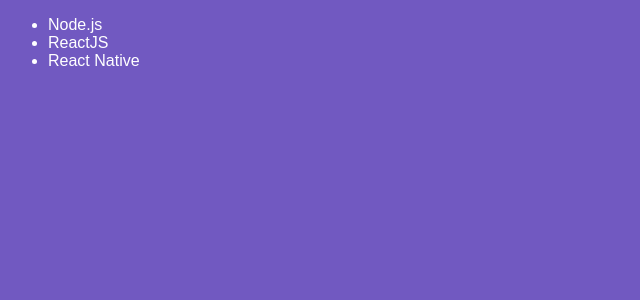
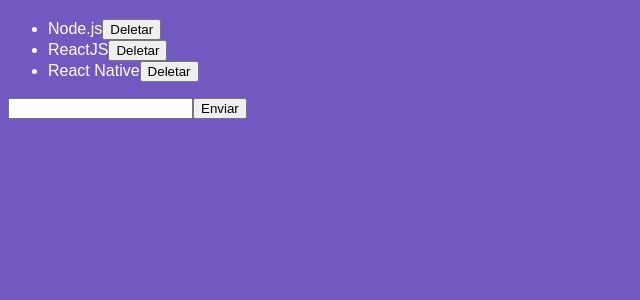
Before and after one commit to Rogerio632/reactjs-introduction, a React app: page / in a window 1280 px wide. Shown: the top 300 px of the page, without its empty margins (0-640 px from the left). Built offline with nearby package versions, Linux system fonts and the light colour scheme.

Commit message:
feat: learning props 'n handlers

```diff
--- /dev/null
+++ b/src/components/TechItem.js
@@ -0,0 +1,10 @@
+import React from 'react';
+
+function TechItem({ tech, onDelete }){
+  return (
+    <li>{tech}
+      <button onClick={onDelete} type="button">Deletar</button>
+      </li>
+  );
+}
+export default TechItem;
--- a/src/components/TechList.js
+++ b/src/components/TechList.js
@@ -1,7 +1,9 @@
 import React, { Component } from 'react';
+import TechItem from './TechItem';
 
 class TechList extends Component{
   state = {
+    newTech: '',
     techs: [
       'Node.js',
       'ReactJS',
@@ -9,14 +11,40 @@
     ]
   };
 
+  handleInputChange = e => {
+    this.setState({ newTech: e.target.value });
+  };
+
+  handleSubmit = e => {
+    e.preventDefault();
+
+    this.setState({ techs: [...this.state.techs, this.state.newTech],
+      newTech: '',
+    });
+  };
+
+  handleDelete = tech => {
+    this.setState({ techs: this.state.techs.filter(tec => tec !== tech) });
+  };
+
   render(){
-    console.log(this.state);
     return (
+      <form onSubmit={this.handleSubmit}>
+
+    <h3>{this.state.newTech}</h3>
+
       <ul>
-        <li>Node.js</li>
-        <li>ReactJS</li>
-        <li>React Native</li>
+      { this.state.techs.map(tech =>
+        <TechItem key={tech} tech={tech} onDelete={() => this.handleDelete(tech)} /> ) }
       </ul>
+
+      <input
+       type="text"
+        onChange={this.handleInputChange}
+         value={this.state.newTech} />
+
+         <button type="submit">Enviar</button>
+      </form>
     );
   }
 }
```
